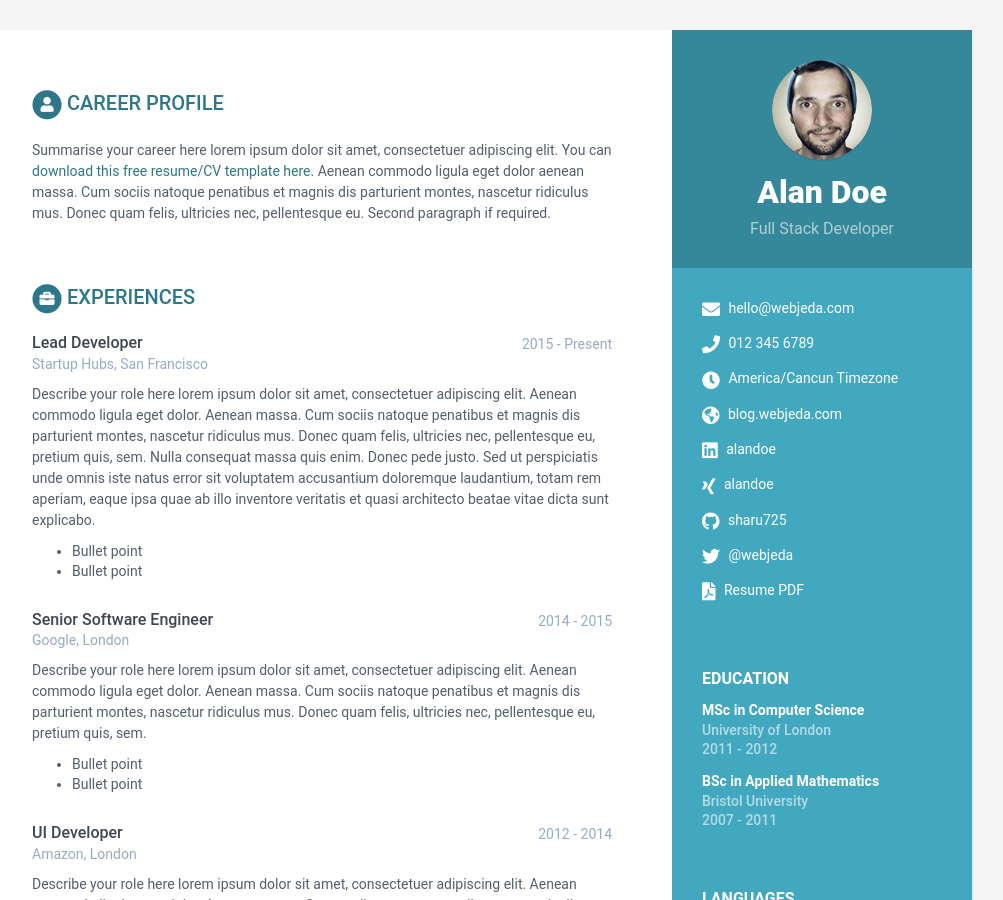
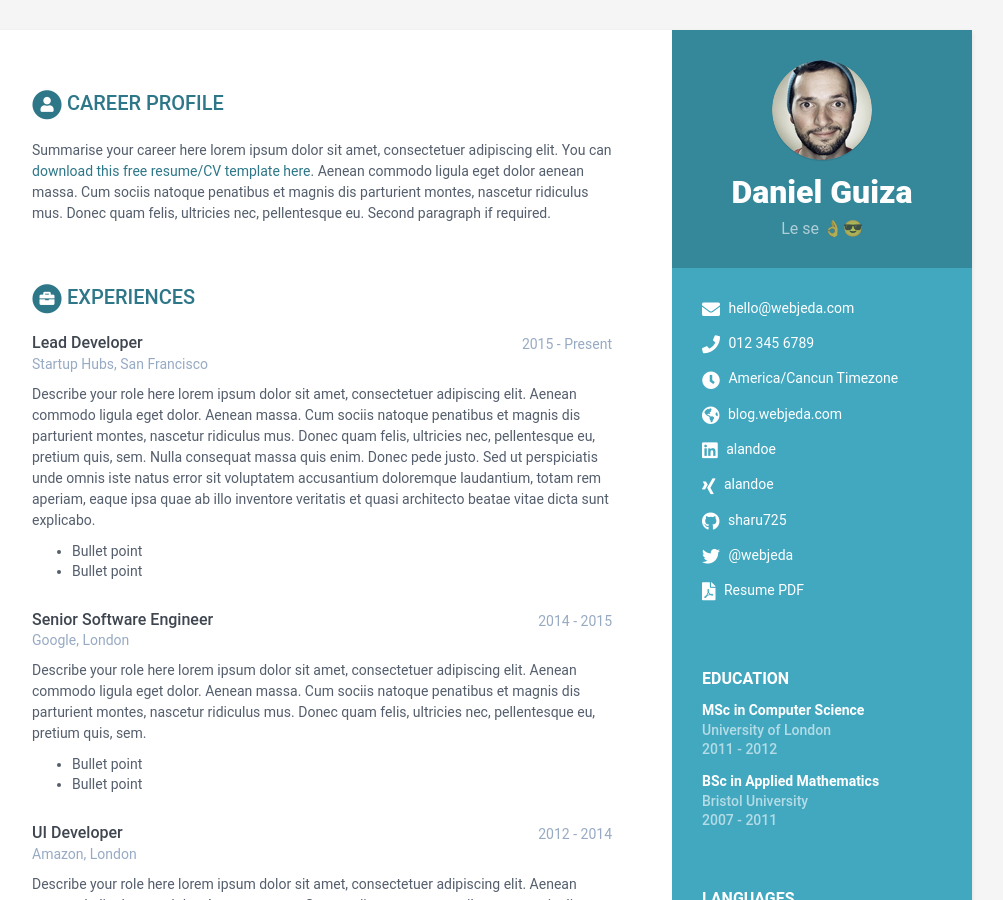
Before and after one commit to WitzhiD04/CV2.1, a Jekyll site: the page built from index.html, in a window 1280 px wide and 900 px high. Shown: the whole window, without its empty margins (168-1171 px from the left). Built offline with Jekyll 4.4.1, drawn with Linux system fonts in a browser that asks for light colours.

Commit message:
cambia nombre

```diff
--- a/_data/data.yml
+++ b/_data/data.yml
@@ -8,8 +8,8 @@ sidebar:
     education: True # set to False if you want education in main section instead of in sidebar
 
     # Profile information
-    name: Alan Doe
-    tagline: Full Stack Developer
+    name: Daniel Guiza
+    tagline: Le se 👌😎
     avatar: profile.png  #place a 100x100 picture inside /assets/images/ folder and provide the name of the file below
 
     # Sidebar links
```
